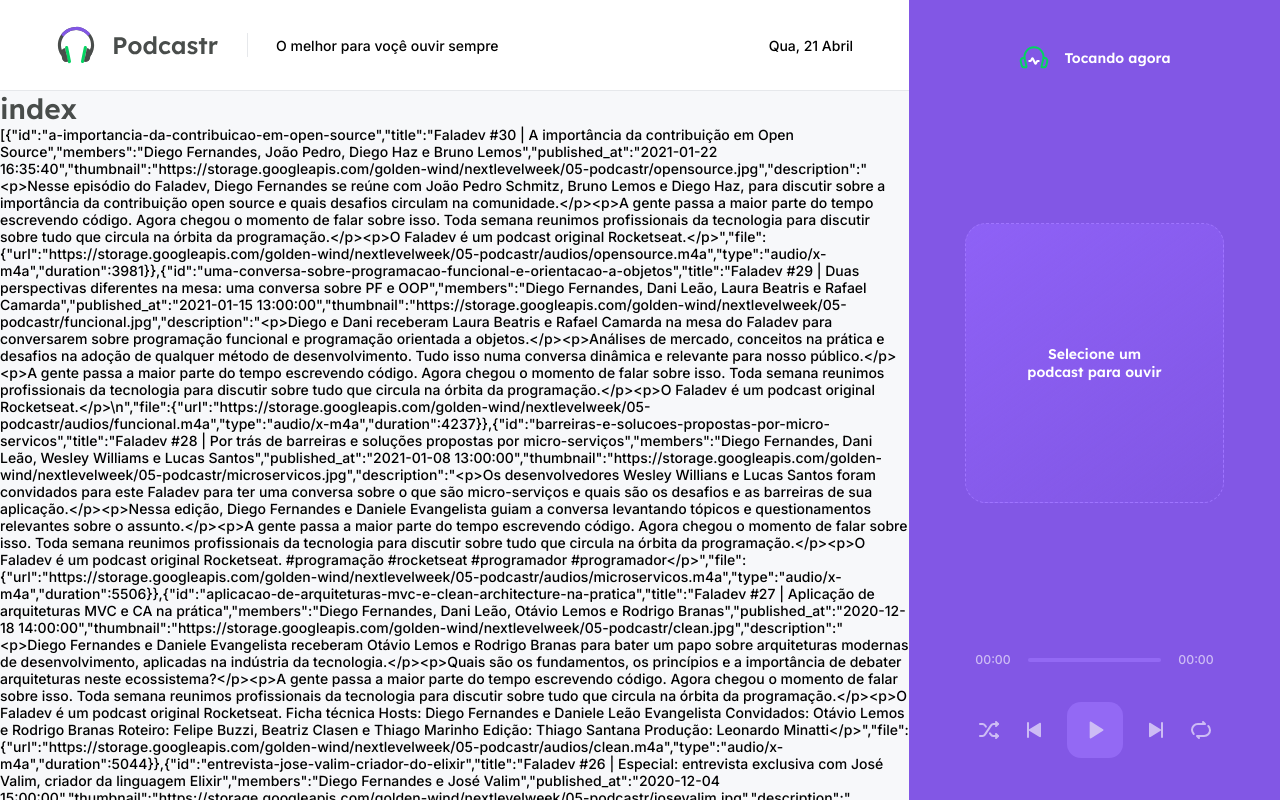
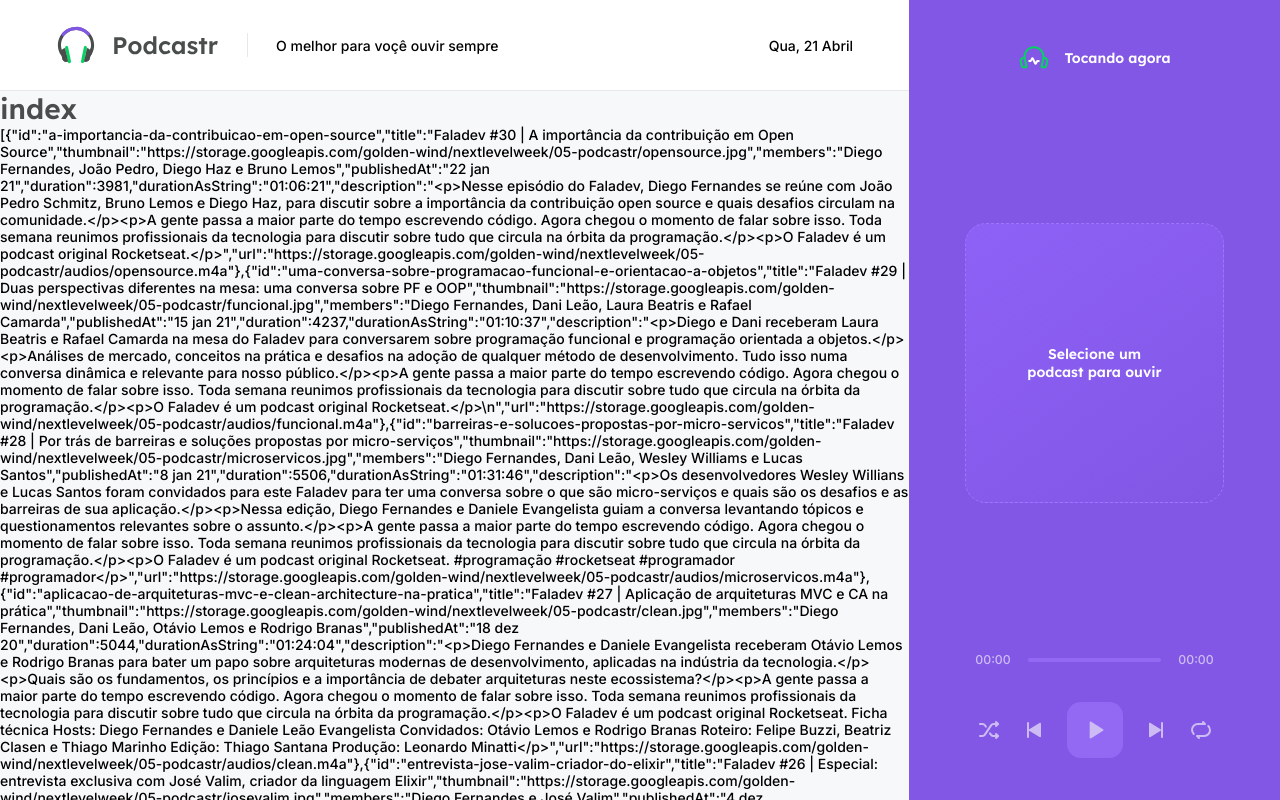
Before and after one commit to cod3baze/podcastr, a Next.js app: page / in a window 1280 px wide. Shown: the top 800 px of the page. Built offline with nearby package versions, Linux system fonts and the light colour scheme; data requests are answered from the project's data file.

Commit message:
feat: convert duration to string

```diff
--- a/src/pages/index.tsx
+++ b/src/pages/index.tsx
@@ -1,10 +1,19 @@
 import { GetStaticProps } from "next";
+import { format, parseISO } from "date-fns";
+import ptBR from "date-fns/locale/pt-BR";
 import { api } from "../services/api";
+import { convertDurationToTimeString } from "../utils/convertDurationToTimeString";
 
 type IEpisodes = {
   id: string;
   title: string;
   members: string;
+  thumbnail: string;
+  publishedAt: string;
+  duration: Number;
+  durationAsString: string;
+  description: string;
+  url: string;
 };
 
 type IHomeProps = {
@@ -30,9 +39,27 @@ export const getStaticProps: GetStaticProps = async () => {
     },
   });
 
+  const episodes = data.map((episode) => {
+    return {
+      id: episode.id,
+      title: episode.title,
+      thumbnail: episode.thumbnail,
+      members: episode.members,
+      publishedAt: format(parseISO(episode.published_at), "d MMM yy", {
+        locale: ptBR,
+      }),
+      duration: Number(episode.file.duration),
+      durationAsString: convertDurationToTimeString(
+        Number(episode.file.duration)
+      ),
+      description: episode.description,
+      url: episode.file.url,
+    };
+  });
+
   return {
     props: {
-      episodes: data,
+      episodes,
     },
     revalidate: 60 * 60 * 8, // vai refazer a cada 8 horas
   };
--- /dev/null
+++ b/src/utils/convertDurationToTimeString.ts
@@ -0,0 +1,11 @@
+export function convertDurationToTimeString(duration: number): string {
+  const hours = Math.floor(duration / 3600);
+  const minutes = Math.floor((duration % 3600) / 60);
+  const seconds = duration % 60;
+
+  const timeString = [hours, minutes, seconds]
+    .map((unit) => String(unit).padStart(2, "0"))
+    .join(":");
+
+  return timeString;
+}
```
